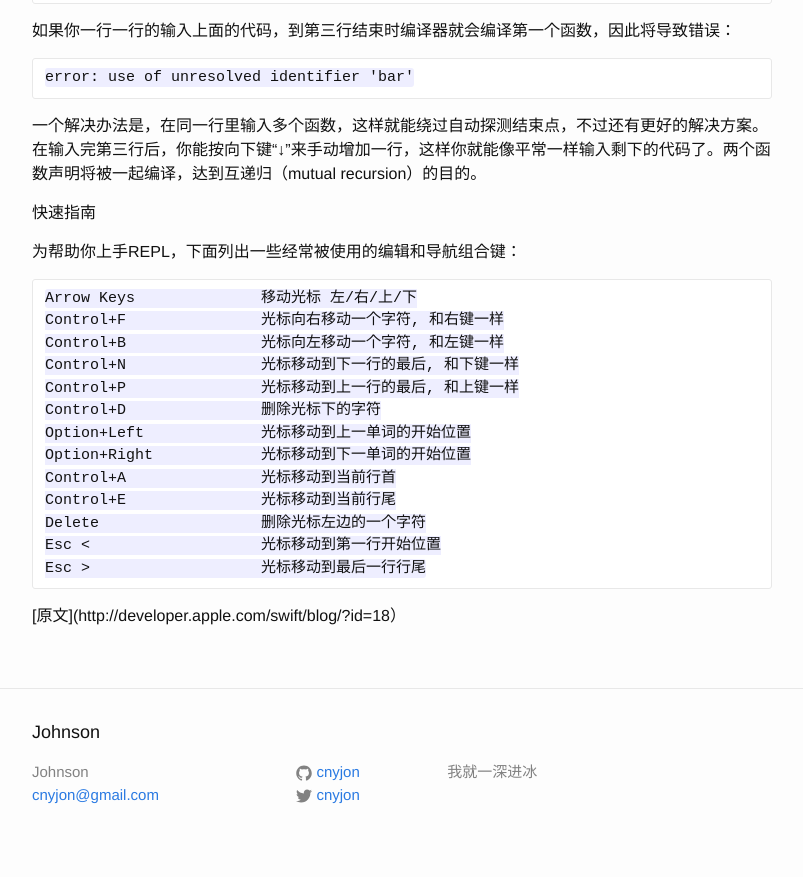
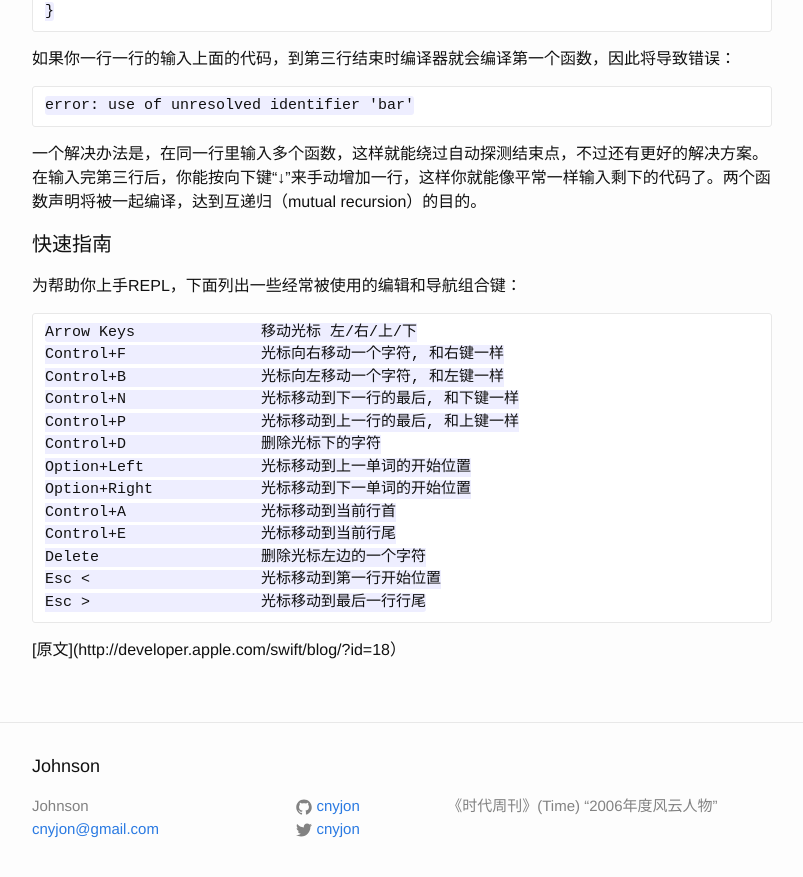
Before and after one commit to cnyjon/cnyjon.github.io, a Jekyll site: the page built from _posts/2014-11-15-Introduction-Swift-REPL.markdown, in a window 1280 px wide and 900 px high, scrolled down 2058 px. Shown: the top 877 px of the window, without its empty margins (238-1041 px from the left). Built offline with Jekyll 4.4.1, drawn with Linux system fonts in a browser that asks for light colours.

Commit message:
Change des
Change des

```diff
--- a/_config.yml
+++ b/_config.yml
@@ -2,7 +2,7 @@
 title: Johnson
 email: cnyjon@gmail.com
 description: > # this means to ignore newlines until "baseurl:"
-  我就一深进冰
+  《时代周刊》(Time) “2006年度风云人物”
 baseurl: "" # the subpath of your site, e.g. /blog/
 url: "http://cnyjon.github.io" # the base hostname & protocol for your site
 twitter_username: cnyjon
--- a/_posts/2014-11-15-Introduction-Swift-REPL.markdown
+++ b/_posts/2014-11-15-Introduction-Swift-REPL.markdown
@@ -37,7 +37,7 @@ Swift编译器还能识别未完成的代码，并且会在需要时提示补全
 
 这里有3个值得注意的地方：首先，上面的第六行是自动缩进的，但REPL会在我们输入结束的花括号时自动结束缩进。其次，上面的函数引用了一个参数，但我们忘记事先声明它了，并且函数还需要一个返回类型。最后，即使你已经在最后一行回车了，你仍然可以很方便的修改它们。
 
-###### 多行历史记录
+#### 多行历史记录
 
 当代码被提交到编译器，它同时也被储存在REPL的历史记录里面，因此修改错误将会非常简单。如果你在上面未完成的函数最后敲下回车，你会获得一条错误信息：
 
@@ -46,7 +46,7 @@ Swift编译器还能识别未完成的代码，并且会在需要时提示补全
 
 你的输入的历史记录将会保存在会话中，并且能够记录数百条代码片段。在空行按向上键则会调出较早的历史输入，按向下键则会调出较近的历史输入。
 
-###### 多行编辑
+#### 多行编辑
 
 即使REPL的表现像是传统的命令行编辑器，它还能提供方便的功能来处理多行输入，比如大多数类和函数声明。在上面例子里，你可以用方向键在行间移动，来快速定位需要修改的地方：
 
@@ -80,7 +80,7 @@ Swift编译器还能识别未完成的代码，并且会在需要时提示补全
 
 一个解决办法是，在同一行里输入多个函数，这样就能绕过自动探测结束点，不过还有更好的解决方案。在输入完第三行后，你能按向下键“↓”来手动增加一行，这样你就能像平常一样输入剩下的代码了。两个函数声明将被一起编译，达到互递归（mutual recursion）的目的。
 
-快速指南
+#### 快速指南
 
 为帮助你上手REPL，下面列出一些经常被使用的编辑和导航组合键：
 
```
Also changed, not shown: 5 other files.
